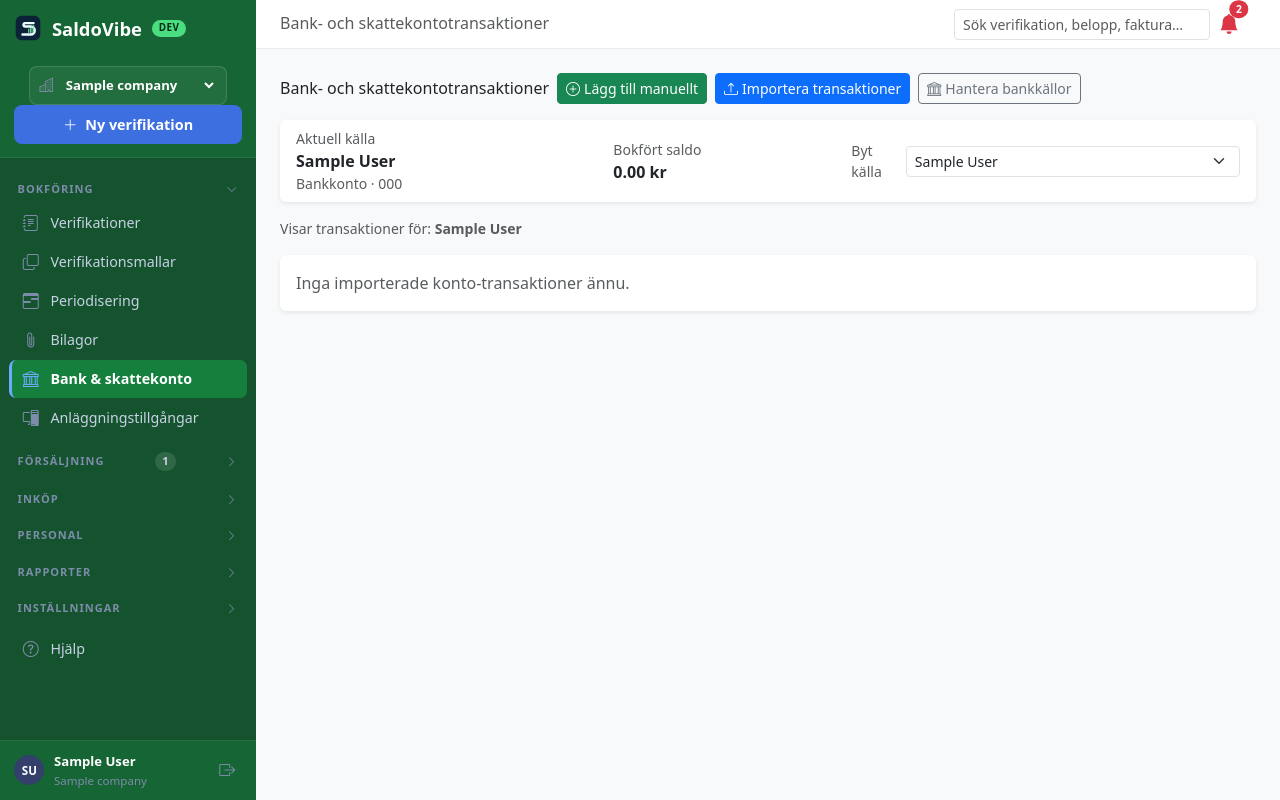
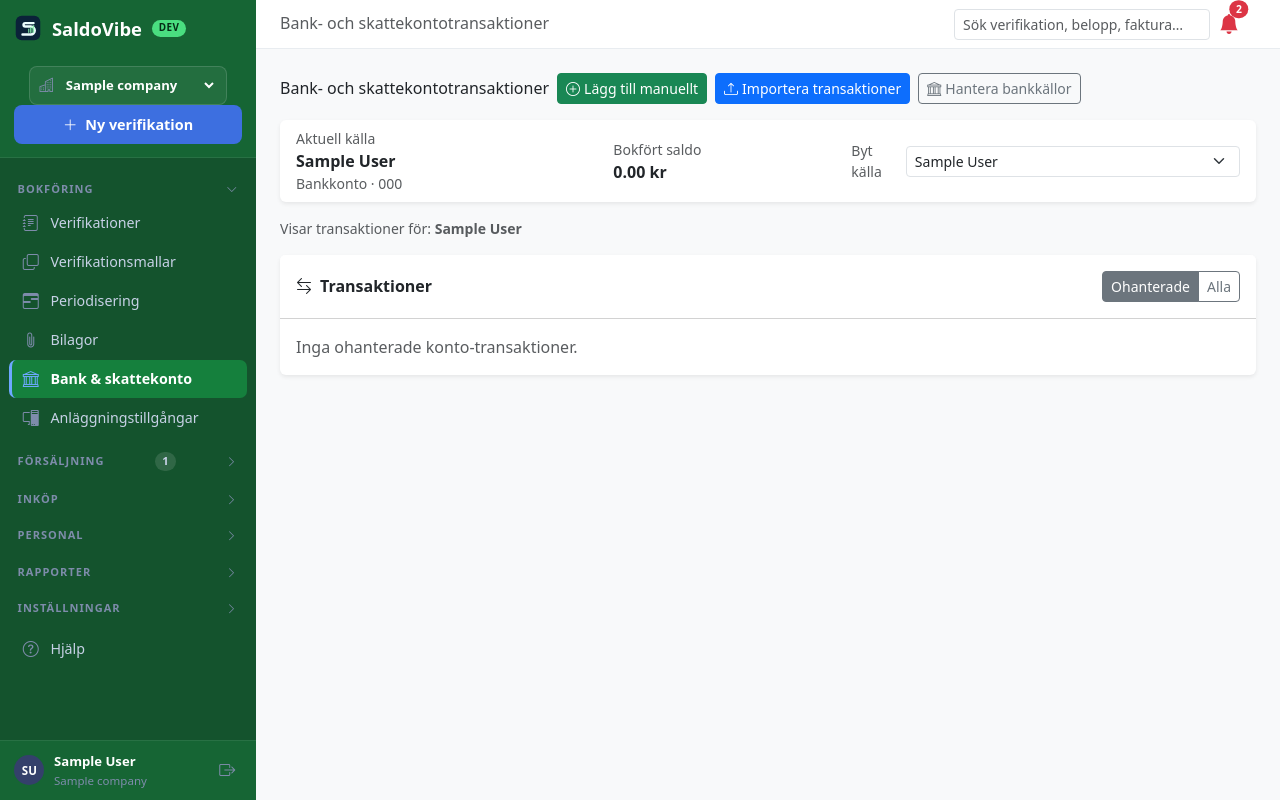
Before and after one commit to montegrotto/SaldoVibe, a Django app: page /banking/transaktioner/ in a window 1280 px wide. Run offline with Django 4.2, Linux system fonts and the light colour scheme; a user stored in the database is signed in; data comes from the database, SQL or seed files in the repository; tables that the repository leaves empty hold one stand-in row (values such as "Sample post"); data that the repository does not hold is empty; parts of the project's set-up code (start-up, migrations or seed data) failed here and were passed over; some libraries are stand-ins or nearby versions.

Commit message:
Bank- och utläggslistor: visa ohanterade/obetalda som standard (#47)
Speglar samma mönster som fakturalistorna (421a553): bocklistan visar bara
obokförda transaktioner och utläggslistan bara obetalda utlägg tills man
växlar till "Alla".

Co-authored-by: Claude Sonnet 5 <noreply@anthropic.com>

```diff
--- a/banking/views.py
+++ b/banking/views.py
@@ -587,6 +587,10 @@ def transaction_list(request, company):
     if selected_bank_account is not None:
         transactions = transactions.filter(bank_account=selected_bank_account)
 
+    show_all = request.GET.get("visa") == "alla"
+    if not show_all:
+        transactions = transactions.filter(is_booked=False)
+
     transactions = transactions.order_by("-date", "-id")[:300]
 
     selected_bank_account_balance = None
@@ -620,6 +624,7 @@ def transaction_list(request, company):
             "selected_bank_account": selected_bank_account,
             "selected_bank_account_id": str(selected_bank_account_id or ""),
             "selected_bank_account_balance": selected_bank_account_balance,
+            "show_all": show_all,
         },
     )
 
--- a/expenses/views.py
+++ b/expenses/views.py
@@ -40,12 +40,16 @@ def expense_list(request, company):
         )
         .prefetch_related("attachments", "payments__transaction")
     )
+    show_all = request.GET.get("visa") == "alla"
+    if not show_all:
+        claims = claims.filter(is_paid=False)
 
     return render(
         request,
         "expenses/expense_list.html",
         {
             "claims": claims,
+            "show_all": show_all,
             "today_date": timezone.localdate(),
         },
     )
--- a/templates/banking/transaction_list.html
+++ b/templates/banking/transaction_list.html
@@ -90,6 +90,7 @@
             <option value="{{ bank_account.pk }}" {% if selected_bank_account_id == bank_account.pk|stringformat:'s' %}selected{% endif %}>{{ bank_account.name }}</option>
             {% endfor %}
           </select>
+          {% if show_all %}<input type="hidden" name="visa" value="alla">{% endif %}
         </form>
       </div>
     </div>
@@ -141,6 +142,13 @@
 </div>
 
 <div class="card shadow-sm border-0">
+  <div class="card-header bg-white py-3 d-flex justify-content-between align-items-center gap-2">
+    <h6 class="mb-0 fw-semibold"><i class="bi bi-arrow-left-right me-2"></i>Transaktioner</h6>
+    <div class="btn-group btn-group-sm" role="group" aria-label="Filtrera transaktioner">
+      <a href="?bank_account={{ selected_bank_account_id }}" class="btn btn-outline-secondary{% if not show_all %} active{% endif %}">Ohanterade</a>
+      <a href="?bank_account={{ selected_bank_account_id }}&visa=alla" class="btn btn-outline-secondary{% if show_all %} active{% endif %}">Alla</a>
+    </div>
+  </div>
   <div class="card-body p-0">
     {% if transaction_rows %}
     <div class="table-responsive">
@@ -218,7 +226,7 @@
       </table>
     </div>
     {% else %}
-    <div class="p-3 text-muted">Inga importerade konto-transaktioner ännu.</div>
+    <div class="p-3 text-muted">{% if show_all %}Inga importerade konto-transaktioner ännu.{% else %}Inga ohanterade konto-transaktioner.{% endif %}</div>
     {% endif %}
   </div>
 </div>
```
Also changed, not shown: docs/user-guide/05-bank-skattekonto.md (+3 -0 lines), docs/user-guide/08-leverantorsfakturor.md (+5 -0 lines), templates/expenses/expense_list.html (+6 -2 lines).
